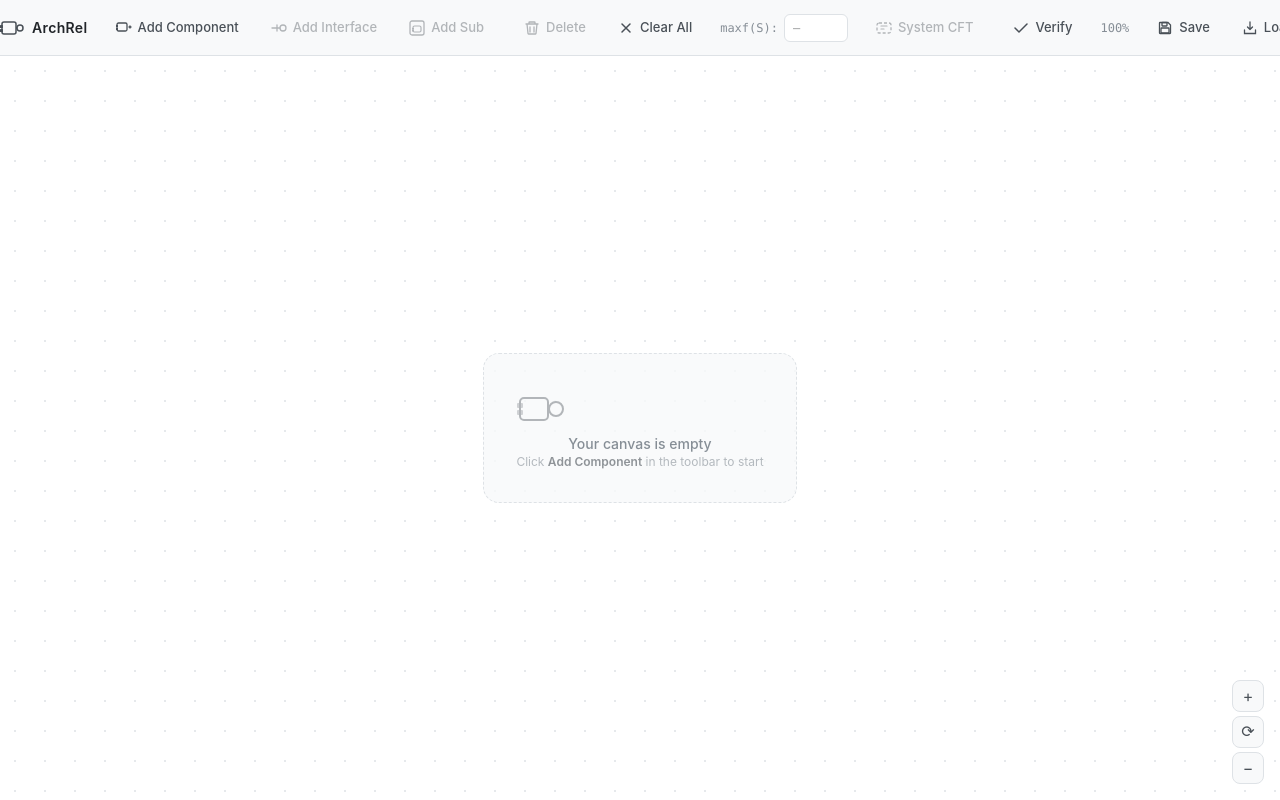
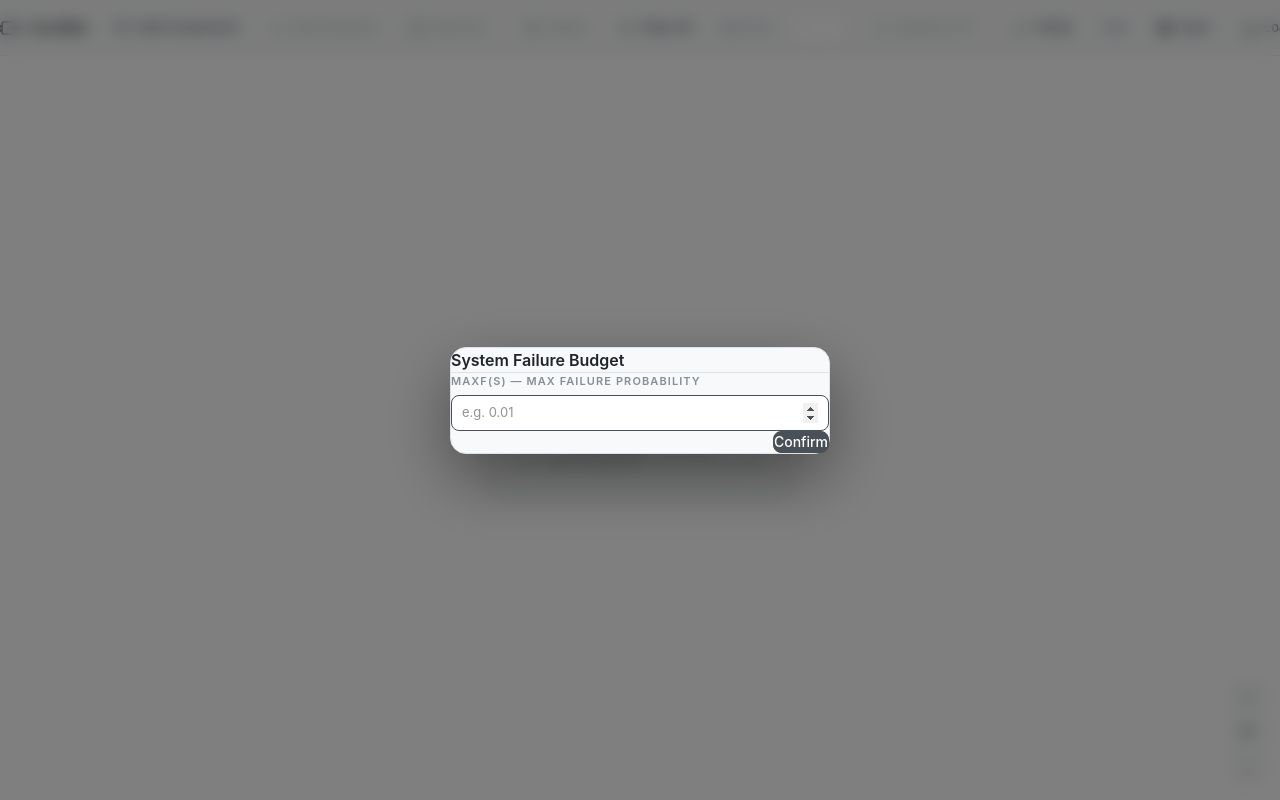
Before and after one commit to KIT-TVA/ArchRel, a Vue app: page / in a window 1280 px wide. Built offline with nearby package versions, Linux system fonts and the light colour scheme.

Commit message:
work: added mandatory maxf modal on page bootup

```diff
--- a/src/App.vue
+++ b/src/App.vue
@@ -8,6 +8,43 @@
 
     <!-- CFT Editor (full-screen overlay) -->
     <CftEditorModal />
+
+    <!-- maxf(S) prompt — mandatory on first load -->
+    <Teleport to="body">
+      <div
+        v-if="store.maxFailureProbability === null"
+        class="fixed inset-0 z-[80] flex items-center justify-center bg-black/50 backdrop-blur-sm"
+        tabindex="-1"
+      >
+        <div class="bg-panel border border-panel-border rounded-2xl shadow-2xl w-[380px] flex flex-col"
+          style="box-shadow: 0 24px 64px rgba(0,0,0,0.4)">
+          <div class="flex items-center justify-between px-6 py-4 border-b border-panel-border">
+            <span class="font-semibold text-text-primary text-base">System Failure Budget</span>
+          </div>
+          <div class="p-6 flex flex-col gap-4">
+            <div class="flex flex-col gap-1.5">
+              <label class="text-[11px] font-semibold uppercase tracking-widest text-text-muted">maxf(S) — max failure probability</label>
+              <input
+                ref="maxfInput"
+                class="field-input font-mono"
+                type="number"
+                step="any"
+                min="0"
+                max="1"
+                v-model.number="pendingMaxf"
+                placeholder="e.g. 0.01"
+                @keydown.enter="confirmMaxf"
+              />
+            </div>
+          </div>
+          <div class="px-6 pb-6 flex gap-3 justify-end">
+            <button
+              class="px-4 py-2 rounded-lg border border-accent bg-accent text-white text-sm font-medium hover:bg-accent-hover cursor-pointer transition-all"
+              @click="confirmMaxf">Confirm</button>
+          </div>
+        </div>
+      </div>
+    </Teleport>
 
     <!-- Component creation dialog -->
     <Teleport to="body">
@@ -80,9 +117,21 @@ const canvasRef = ref(null)
 const canvasZoom = ref(1)
 const nameInput = ref(null)
 const dialogBackdrop = ref(null)
+const maxfInput = ref(null)
 
 const pendingName = ref('Component')
 const pendingFailureRate = ref(0)
+const pendingMaxf = ref(null)
+
+watch(() => store.maxFailureProbability, (val) => {
+  if (val === null) nextTick(() => maxfInput.value?.focus())
+}, { immediate: true })
+
+function confirmMaxf() {
+  const v = pendingMaxf.value
+  if (v === null || v === '' || isNaN(v) || v < 0 || v > 1) return
+  store.setMaxFailureProbability(v)
+}
 
 watch(() => store.pendingComponentId, (id) => {
   if (id) {
```
